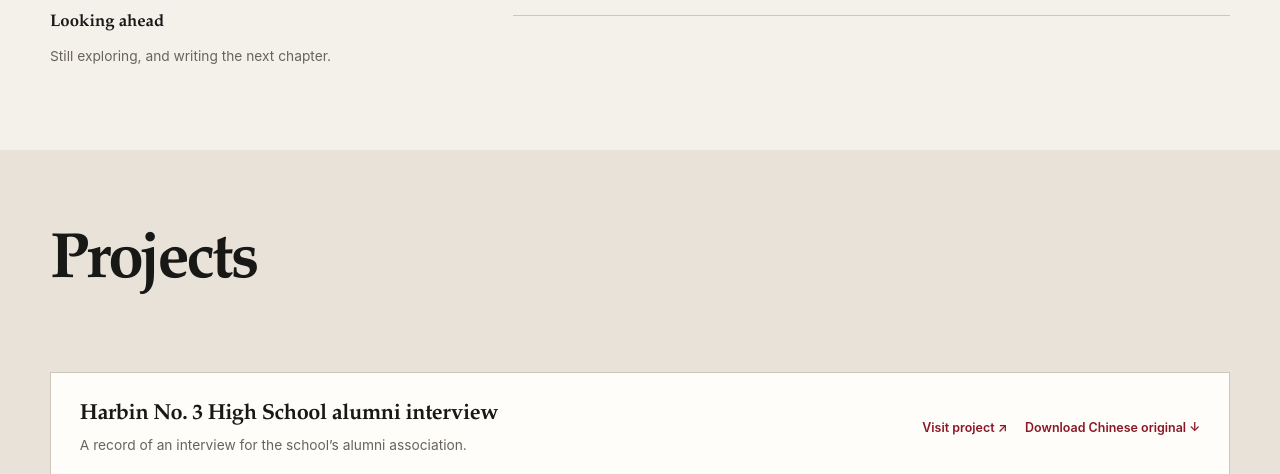
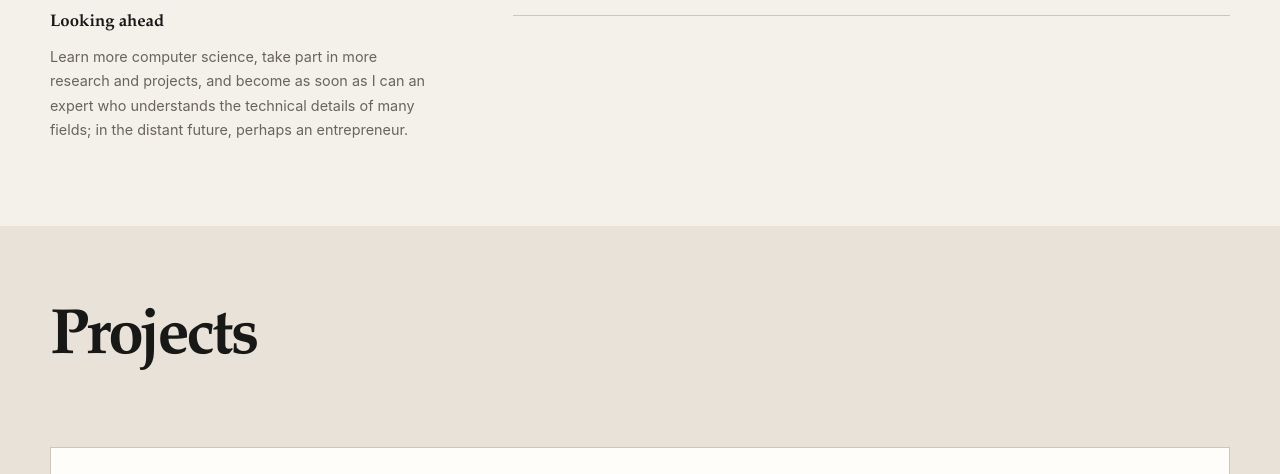
Before and after one commit to CavemaninIceAge/skywalker.fish, a plain HTML site: page index.html in a window 1280 px wide. Shown: the part 1261-1735 px from the top of the page. Drawn offline with Linux system fonts and the light colour scheme.

Commit message:
content: 「未来愿景」改为用户新文案（中英文）

```diff
--- a/i18n.js
+++ b/i18n.js
@@ -20,7 +20,7 @@ const messages = {
     "about": "关于我",
     "profileBio": "我出生在哈尔滨，现在在北京中关村读书。我很喜欢计算机科学相关的工作，最近主要在学习机器学习方向。我与学长有过一个量化金融的项目；除此以外，我还接过一些外包的软件开发业务。我希望多做一些实务的事情，长期中可以成为一个能胜任的高级计算机工程师。我有一只很好的猫咪叫喵喵。",
     "futureVision": "未来愿景",
-    "futureEmpty": "还在探索，也在慢慢书写。",
+    "futureEmpty": "多学一点计算机科学，多参加科研与项目，早日成为一个懂很多领域技术细节的专家，在很远的未来可能是企业家。",
     "education": "教育经历",
     "pku": "北京大学",
     "pkuDetail": "本科 · 2025 级",
@@ -87,7 +87,7 @@ const messages = {
     "about": "About",
     "profileBio": "I was born in Harbin and now study in Zhongguancun, Beijing. I enjoy work in computer science, and lately I have been focusing on machine learning. I worked with upperclassmen on a quantitative finance project; beyond that, I have also taken on some contract software development. I want to do more hands-on work and, in the long run, become a capable senior software engineer. I have a wonderful cat named Miaomiao.",
     "futureVision": "Looking ahead",
-    "futureEmpty": "Still exploring, and writing the next chapter.",
+    "futureEmpty": "Learn more computer science, take part in more research and projects, and become as soon as I can an expert who understands the technical details of many fields; in the distant future, perhaps an entrepreneur.",
     "education": "Education",
     "pku": "Peking University",
     "pkuDetail": "Undergraduate · Entered in 2025",
--- a/style.css
+++ b/style.css
@@ -136,7 +136,7 @@ h1 .name-alt { display: block; margin-top: 1.15rem; color: var(--accent); font:
 .about-grid { display: grid; grid-template-columns: minmax(220px, .7fr) minmax(0, 1.3fr); gap: clamp(2.5rem, 6vw, 5rem); }
 .about-copy h3, .education h3 { margin-bottom: .7rem; font: 600 1.05rem/1.3 var(--serif); }
 .about-copy .bio { margin-bottom: 2rem; font-size: .95rem; line-height: 1.8; }
-.about-copy .future { margin: 0; color: var(--muted); font-size: .86rem; line-height: 1.6; }
+.about-copy .future { margin: 0; color: var(--muted); font-size: .9rem; line-height: 1.7; }
 .background-list { margin: 0; padding: 0; border-top: 1px solid var(--line); list-style: none; }
 .background-list li { display: grid; grid-template-columns: 44px 1fr; align-items: center; gap: 1.25rem; padding: 1.15rem 0; border-bottom: 1px solid var(--line); }
 .background-list img { width: 44px; height: 44px; object-fit: contain; }
```
